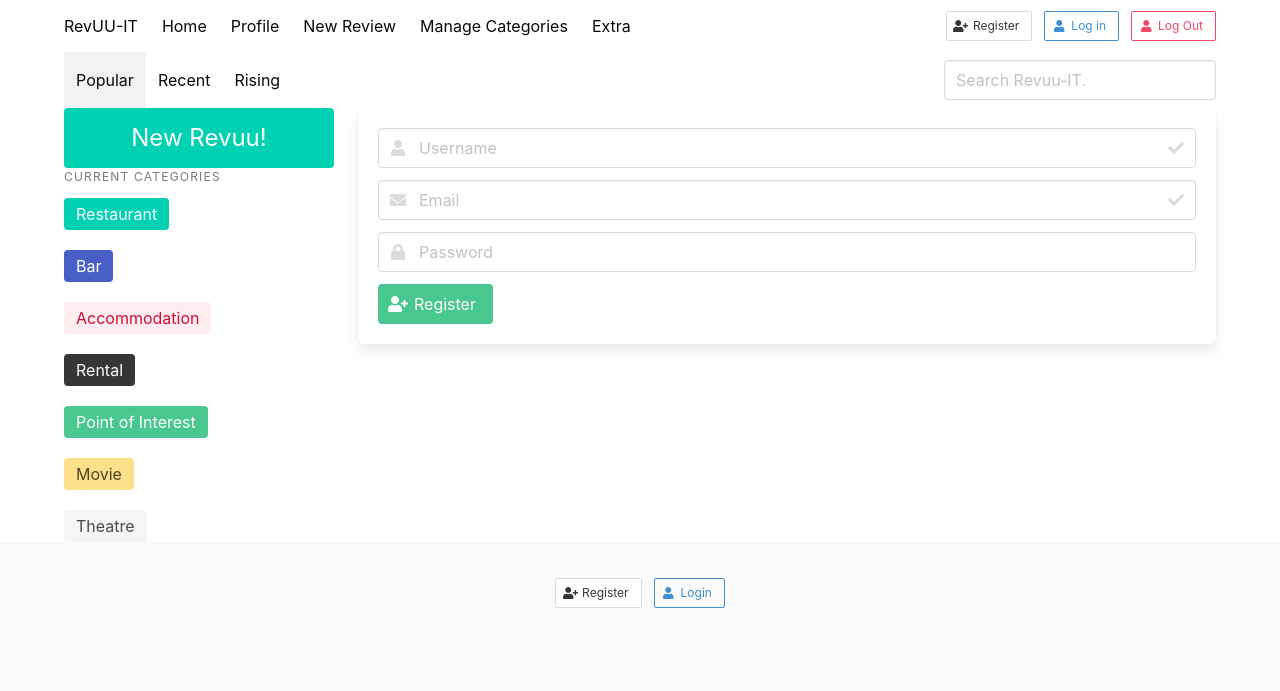
After one commit to Code-Institute-Submissions/Flask-Revuu-It, a Flask app: page /register in a window 1280 px wide. The commit adds this page. Shown: the top 691 px of the page. Run offline with Flask 2, Linux system fonts and the light colour scheme; some libraries are stand-ins or nearby versions.

Commit message:
added register functionality and profile card with datetime timestamp formatted

```diff
--- a/app.py
+++ b/app.py
@@ -2,6 +2,7 @@ import os
 from flask import Flask, render_template, flash, redirect, request, session, url_for
 from flask_pymongo import PyMongo
 from bson.objectid import ObjectId
+from datetime import datetime
 from werkzeug.security import generate_password_hash, check_password_hash
 
 if os.path.exists("env.py"):
@@ -19,10 +20,69 @@ mongo = PyMongo(app)
 
 @app.route("/")
 @app.route("/get_reviews")
-def get_tasks():
+def get_reviews():
     reviews = list(mongo.db.reviews.find())
-    return render_template("reviews.html")
 
+    return render_template("reviews.html", reviews=reviews)
+
+
+@app.route("/register", methods=["GET","POST"])
+def register():
+    if request.method == "POST":
+        # Check if hte username already exists in db
+        existing_user = mongo.db.users.find_one(
+            {"username": request.form.get("username").lower()}
+        )
+        existing_email = mongo.db.users.find_one({
+            "email": request.form.get("email").lower()
+        })
+
+        if existing_user or existing_email:
+            flash('Username or Email Already Exists!')
+            return redirect(url_for('register'))
+        # current date and time
+        now = datetime.now()
+        timestamp = datetime.timestamp(now)
+
+
+        new_user_submit = {
+            "username": request.form.get("username").lower(),
+            "email": request.form.get("email").lower(),
+            "password": generate_password_hash( request.form.get("password"),method='pbkdf2:sha256', salt_length=8),
+            "ts": timestamp
+        }
+
+        mongo.db.users.insert_one(new_user_submit)
+
+        # Add the new user inito 'session' cookie
+        session["user"] = request.form.get('username').lower()
+
+        flash('Registration Successful!')
+        return redirect(url_for('profile', username=session["user"]))
+
+
+
+    return render_template("register.html")
+
+
+@app.route('/profile/<username>', methods=["GET", "POST"])
+def profile(username):
+    #Get the session username from DB
+    username = mongo.db.users.find_one(
+        {'username': session["user"]})['username']
+
+    email = mongo.db.users.find_one(
+        {'username': session["user"]})['email']
+    timestamp = mongo.db.users.find_one(
+        {'username': session["user"]})['ts']
+
+    date_time = datetime.fromtimestamp(timestamp)
+    readable_dt = date_time.strftime("Created: %m/%d/%Y @ Time: %H:%M:%S")
+
+    if session["user"]:
+       return render_template('profile.html', username=username, email=email, readable_dt=readable_dt)
+    #shoul be redirext to login change
+    return redirect(url_for('get_reviews'))
 
 if __name__ == "__main__":
     app.run(host=os.environ.get("IP"), port=int(os.environ.get("PORT")), debug=True)
--- a/static/js/script.js
+++ b/static/js/script.js
@@ -0,0 +1,9 @@
+document.addEventListener('DOMContentLoaded', () => {
+    (document.querySelectorAll('.notification .delete') || []).forEach(($delete) => {
+      var $notification = $delete.parentNode;
+
+      $delete.addEventListener('click', () => {
+        $notification.parentNode.removeChild($notification);
+      });
+    });
+  });
--- a/templates/base.html
+++ b/templates/base.html
@@ -7,7 +7,7 @@
 		<title>Revuu-IT</title>
         <link rel="shortcut icon" href="../images/favicon.png" type="image/x-icon">
         <!-- Fontawesome Icons-->
-        <link rel="stylesheet" href="https://maxcdn.bootstrapcdn.com/font-awesome/4.7.0/css/font-awesome.min.css">
+
         <!--Google Fonts-->
 		<link href="https://fonts.googleapis.com/css?family=Open+Sans:300,400,700" rel="stylesheet">
 		<!-- Bulma Version 0.9.0-->
@@ -33,16 +33,17 @@
 				</div>
 				<div id="topNav" class="navbar-menu">
 					<div class="navbar-start">
-						<a class="navbar-item" href="#">Home</a>
-
-						<a class="navbar-item" href="#">Search</a>
-						<a class="navbar-item" href="#">Categories</a>
+                        <a class="navbar-item" href="#">Home</a>
+                        <a class="navbar-item" href="#">Profile</a>
+						<a class="navbar-item" href="#">New Review</a>
+						<a class="navbar-item" href="#">Manage Categories</a>
+						<a class="navbar-item" href="#">Extra</a>
 					</div>
 					<div class="navbar-end">
 						<div class="navbar-item">
 							<div class="field is-grouped">
 								<p class="control">
-									<a class="button is-small">
+									<a href="{{url_for('register')}}" class="button is-small">
 										<span class="icon">
 											<i class="fa fa-user-plus"></i>
 										</span>
@@ -56,7 +57,15 @@
 										<span class="icon">
 											<i class="fa fa-user"></i>
 										</span>
-										<span>Login</span>
+										<span>Log in</span>
+									</a>
+                                </p>
+                                <p class="control">
+									<a class="button is-small is-danger is-outlined">
+										<span class="icon">
+											<i class="fa fa-user"></i>
+										</span>
+										<span>Log Out</span>
 									</a>
 								</p>
 							</div>
@@ -80,14 +89,28 @@
 					</div>
 				</div>
 			</div>
-		</nav>
+        </nav>
+        <!-- Flash Messages Container -->
+        <section class="container">
+            {% with messages = get_flashed_messages() %}
+              {% if messages %}
+                {% for message in messages %}
+                  <div class="notification is-info is-light">
+                    <button class="delete"></button>
+                      <strong>{{ message }}</strong>
+                  </div>
+                {% endfor %}
+              {% endif %}
+            {% endwith %}
+        </section>
+        <!-- Main Container -->
 		<section class="container">
 			<div class="columns">
 				<div class="column is-3">
 					<a class="button is-primary is-block is-alt is-large" href="#">New Revuu!</a>
 					<aside class="menu">
 						<p class="menu-label">
-							Tags
+							Current Categories
 						</p>
 						<ul class="menu-list">
                             <li><span class="tag is-primary is-medium ">Restaurant</span></li>
@@ -229,11 +143,20 @@
 					<div class="columns is-mobile is-centered">
 						<div class="field is-grouped is-grouped-multiline">
 							<div class="control">
-
+                                <a href="{{url_for('register')}}" class="button is-small">
+                                    <span class="icon">
+                                        <i class="fas fa-user-plus"></i>
+                                    </span>
+                                    <span>Register</span>
+                                </a>
 							</div>
 							<div class="control">
-								<div class="tags has-addons">
-
+                                <a href="#" class="button is-small is-info is-outlined">
+                                <span class="icon">
+                                    <i class="fas fa-user"></i>
+                                </span>
+                                   <span>Login</span>
+                                </a>
 								</div>
 							</div>
 						</div>
--- /dev/null
+++ b/templates/register.html
@@ -0,0 +1,48 @@
+{% extends "base.html" %}
+
+{% block content %}
+  <form action="{{url_for('register')}}" method="POST">
+        <div class="field">
+            <p class="control has-icons-left has-icons-right">
+            <input class="input" type="text" id="username" name="username" placeholder="Username" minlength="5" maxlength="20" pattern="^[a-zA-z0-9]{5,20}$" required>
+            <span class="icon is-small is-left">
+                <i class="fas fa-user"></i>
+            </span>
+            <span class="icon is-small is-right">
+                <i class="fas fa-check"></i>
+            </span>
+            </p>
+        </div>
+        <div class="field">
+            <p class="control has-icons-left has-icons-right">
+            <input class="input" type="email" id="email" name="email" placeholder="Email" minlength="5" maxlength="30" required>
+            <span class="icon is-small is-left">
+                <i class="fas fa-envelope"></i>
+            </span>
+            <span class="icon is-small is-right">
+                <i class="fas fa-check"></i>
+            </span>
+            </p>
+        </div>
+        <div class="field">
+            <p class="control has-icons-left">
+            <input class="input" type="password" id="password" name="password" placeholder="Password" minlength="5" maxlength="20" pattern="^[a-zA-z0-9]{5,20}$" required>
+            <span class="icon is-small is-left">
+                <i class="fas fa-lock"></i>
+            </span>
+            </p>
+        </div>
+        <div class="field">
+            <p class="control">
+            <button type="submit" class="button is-success">
+                <span class="icon">
+                  <i class="fas fa-user-plus"></i>
+                </span>
+                <span>
+                 Register
+                </span>
+            </button>
+            </p>
+        </div>
+    </form>
+{% endblock %}
```
Also changed, not shown: other parts of templates/base.html (+2 -110 lines), templates/profile.html (added, +31 -0 lines), templates/reviews.html (+27 -2 lines).
